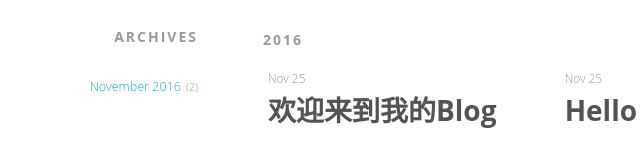
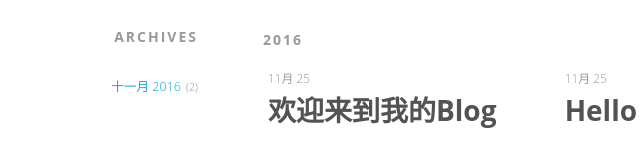
Before and after one commit to astronomyzhang/astronomyzhang.github.io, a plain HTML site: page archives/2016/11/index.html in a window 1280 px wide. Shown: the part 164-327 px from the top of the page, 42-682 px from the left. Drawn offline with Linux system fonts and the light colour scheme; a web font is replaced by a local one.

Commit message:
Site updated: 2016-12-02 17:31:07

```diff
--- a/archives/2016/11/index.html
+++ b/archives/2016/11/index.html
@@ -71,7 +71,7 @@
   <div class="widget-wrap">
     <h3 class="widget-title">Archives</h3>
     <div class="widget">
-      <ul class="archive-list"><li class="archive-list-item"><a class="archive-list-link" href="/archives/2016/11/">November 2016</a><span class="archive-list-count">2</span></li></ul>
+      <ul class="archive-list"><li class="archive-list-item"><a class="archive-list-link" href="/archives/2016/11/">十一月 2016</a><span class="archive-list-count">2</span></li></ul>
     </div>
   </div>
 
@@ -141,7 +141,7 @@
   <div class="archive-article-inner">
     <header class="archive-article-header">
       <a href="/2016/11/25/欢迎来到我的Blog/" class="archive-article-date">
-  <time datetime="2016-11-25T05:44:10.000Z" itemprop="datePublished">Nov 25</time>
+  <time datetime="2016-11-25T05:44:10.000Z" itemprop="datePublished">11月 25</time>
 </a>
 
 
@@ -160,7 +160,7 @@
   <div class="archive-article-inner">
     <header class="archive-article-header">
       <a href="/2016/11/25/hello-world/" class="archive-article-date">
-  <time datetime="2016-11-25T01:55:10.408Z" itemprop="datePublished">Nov 25</time>
+  <time datetime="2016-11-25T01:55:10.408Z" itemprop="datePublished">11月 25</time>
 </a>
 
 
```
Also changed, not shown: 2016/11/25/hello-world/index.html (+2 -2 lines), 2016/11/25/欢迎来到我的Blog/index.html (+2 -2 lines), archives/2016/index.html (+3 -3 lines), archives/index.html (+3 -3 lines), index.html (+3 -3 lines).
